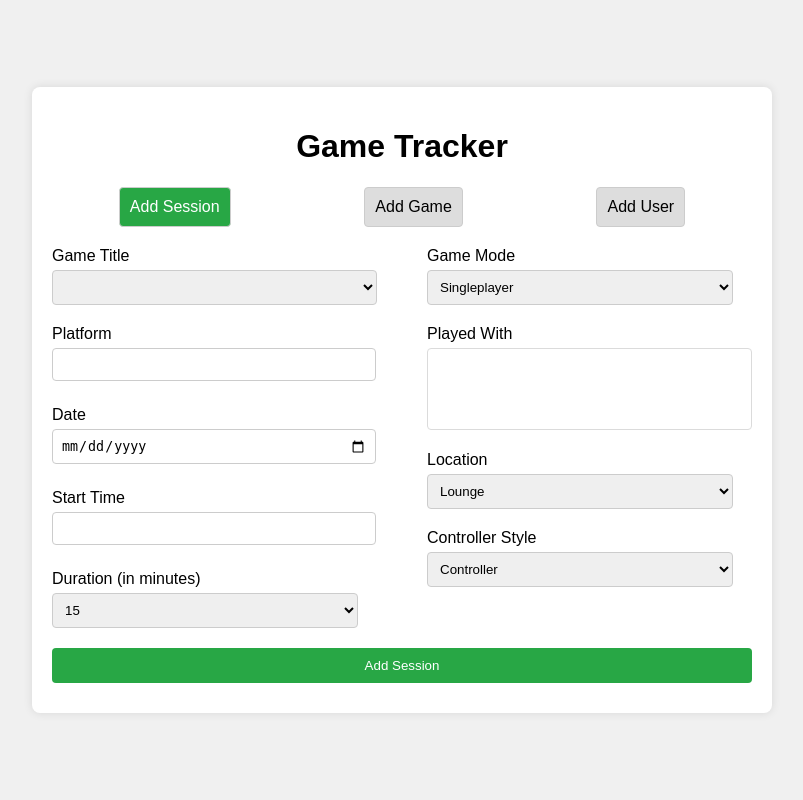
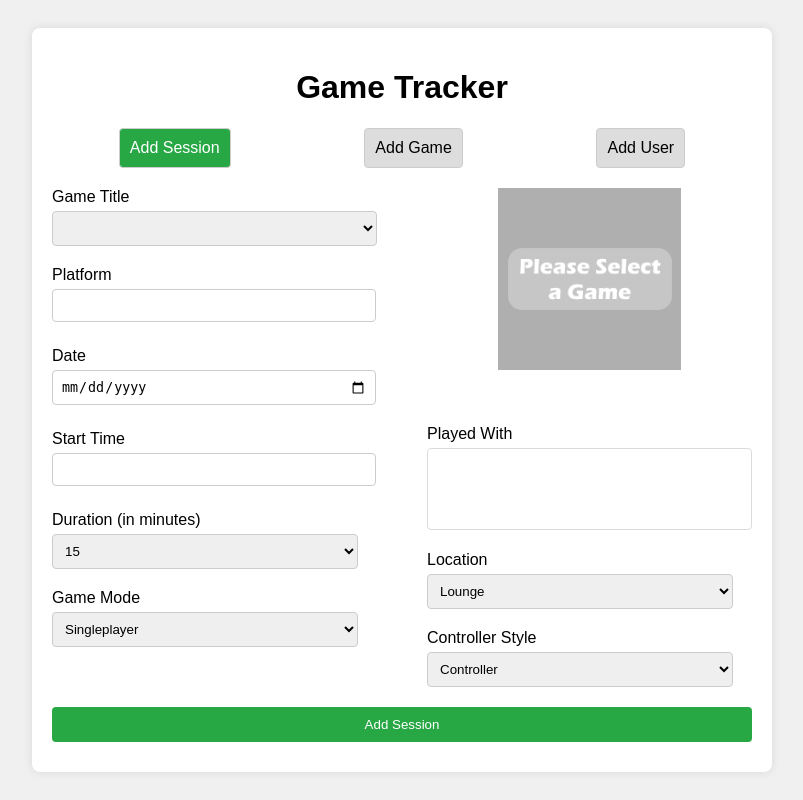
Before and after one commit to Pythagean/games_tracker, a Flask app: page / in a window 1280 px wide. Shown: the whole page, without its empty margins (238-1041 px from the left). Run offline with Flask 3, Linux system fonts and the light colour scheme; lists and menus that the app fills with data are empty; some libraries are stand-ins or nearby versions.

Commit message:
Image styling changes

```diff
--- a/static/styles.css
+++ b/static/styles.css
@@ -84,7 +84,6 @@ span {
 .game-search-container {
     display: flex;
     align-items: center;
-    margin-bottom: 10px;
 }
 
 .form-elements {
@@ -128,3 +127,36 @@ span {
 #game-title {
     margin-bottom: -3px;
 }
+
+.session-image-container {
+    width: 100%; /* Or a fixed width like 300px */
+    aspect-ratio: 16 / 9; /* Maintain a consistent aspect ratio */
+    overflow: hidden;
+    position: relative;
+    display: flex;
+    justify-content: center; /* Centers horizontally */
+    align-items: center;    /* Centers vertically */
+    margin-bottom: 15px;
+  }
+.session-image-container img {
+    width: 100%;
+    height: 100%;
+    object-fit: contain; /* Ensures the image fits within the container */
+    position: absolute;
+  }
+
+  .game-image-container {
+    width: 100%; /* Or a fixed width like 300px */
+    aspect-ratio: 16 / 9; /* Maintain a consistent aspect ratio */
+    overflow: hidden;
+    position: relative;
+    display: flex;
+    justify-content: center; /* Centers horizontally */
+    align-items: center;    /* Centers vertically */
+  }
+.game-image-container img {
+    width: 100%;
+    height: 100%;
+    object-fit: contain; /* Ensures the image fits within the container */
+    position: absolute;
+  }
--- a/templates/index.html
+++ b/templates/index.html
@@ -62,23 +62,24 @@
                 <option value="240">4 hrs (240 mins)</option>
               </select>
             </label>
-          </div>
-          <div class="column">
-            <img id="session-thumbnail" src="" alt="Session Thumbnail" style="
-              width: auto;
-              height: auto;
-              max-height: 200px;
-              max-width: 200px;
-              display: none;
-              padding: 3px;
-              border: 3px solid #dddddd;
-            " />
             <label for="session-game-mode">Game Mode <select name="session-game-mode" id="session-game-mode" placeholder="Select a Game Mode">
               <option value="Singleplayer">Singleplayer</option>
               <option value="Online Multiplayer">Online Multiplayer</option>
               <option value="Local Multiplayer">Local Multiplayer</option>
             </select>
           </label>
+          </div>
+          <div class="column">
+            <div class="session-image-container">
+              <img id="session-thumbnail" src="static/placeholder.png" alt="Session Thumbnail" style="
+                width: auto;
+                max-height: 200px;
+                max-width: 200px;
+                display: block;
+                padding: 3px;
+                " />
+            </div>
+            <div style="margin-top:55px;">
               <label for="session-player-label">Played With <select id="session-players" style="width: 100%" disabled multiple="multiple"></select>
               </label>
               <label for="session-location">Location <select name="session-location" id="session-location" placeholder="Select a Location">
@@ -110,6 +111,8 @@
                 </select>
               </label>
             </div>
+
+          </div>
         </div>
         <button onclick="addSession()" class="add-button">Add Session</button>
         <div id="session-response-message" class="message"></div>
@@ -124,15 +127,17 @@
             </label>
             <button onclick="searchGameButtonClick()" class="add-button"> Search </button>
           </div>
-          <img id="game-thumbnail" src="" alt="Game Thumbnail" style="
+          <div class="game-image-container">
+            <img id="game-thumbnail"  src="static/placeholder.png" alt="Game Thumbnail" style="
             width: auto;
             height: auto;
             max-height: 200px;
             max-width: 200px;
-              display: none;
+            display: block;
             padding: 3px;
-              border: 3px solid #dddddd;
           " />
+          </div>
+
         </div>
         <div class="form-columns">
           <div class="column">
```
Also changed, not shown: static/placeholder.png (added). Lines whose indentation alone changed are shown as unchanged.
